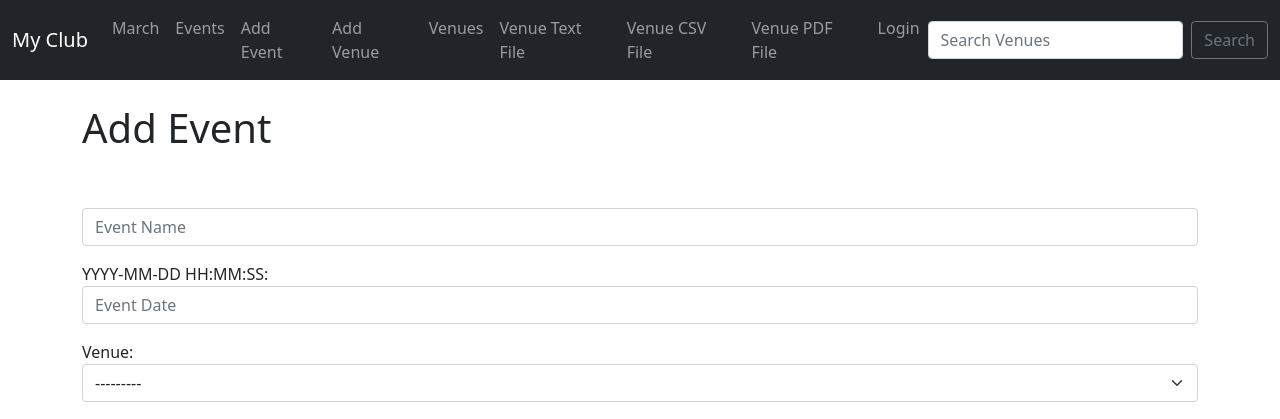
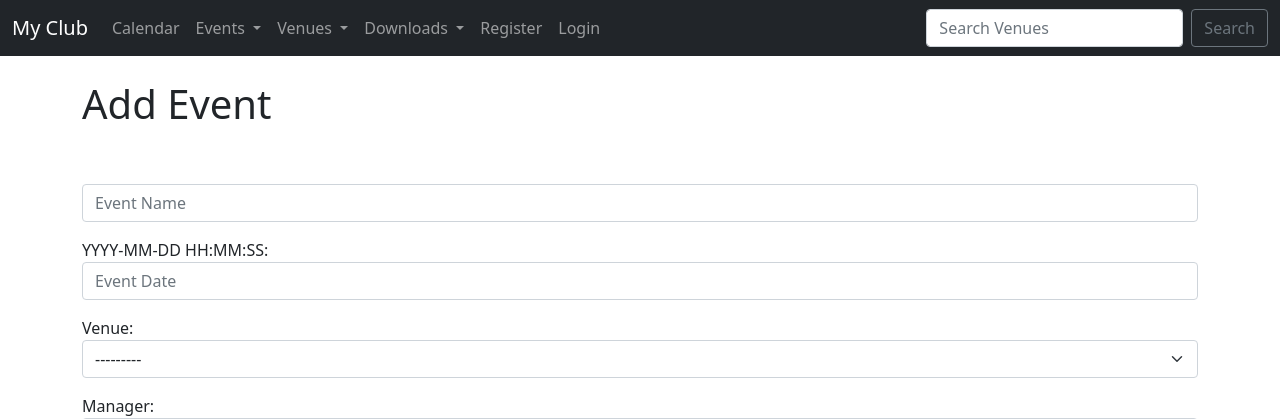
Before and after one commit to flatplanet/Django-Club-Youtube-Playlist, a Django app: page /add_event in a window 1280 px wide. Shown: the top 419 px of the page. Run offline with Django 3.2, Linux system fonts and the light colour scheme; data comes from the database, SQL or seed files in the repository; both versions use the stored data as it was after the commit.

Commit message:
register users

```diff
--- a/events/templates/events/navbar.html
+++ b/events/templates/events/navbar.html
@@ -8,36 +8,64 @@
       <ul class="navbar-nav me-auto mb-2 mb-lg-0">
 
         <li class="nav-item">
-          <a class="nav-link" href="{% url 'home' '2021' 'March' %}">March</a>
+          <a class="nav-link" href="{% url 'home' '2021' 'March' %}">Calendar</a>
         </li>
 
-         <li class="nav-item">
-          <a class="nav-link" href="{% url 'list-events' %}">Events</a>
-        </li>
-        <li class="nav-item">
-          <a class="nav-link" href="{% url 'add-event' %}">Add Event</a>
-        </li>
-         <li class="nav-item">
-          <a class="nav-link" href="{% url 'add-venue' %}">Add Venue</a>
+        <li class="nav-item dropdown">
+          <a class="nav-link dropdown-toggle" href="#" id="navbarDropdown" role="button" data-bs-toggle="dropdown" aria-expanded="false">
+            Events
+          </a>
+          <ul class="dropdown-menu" aria-labelledby="navbarDropdown">
+            <li><a class="dropdown-item" href="{% url 'list-events' %}">All Events</a></li>
+            <li><a class="dropdown-item" href="{% url 'add-event' %}">Add Event</a></li>
+
+
+          </ul>
         </li>
 
-        <li class="nav-item">
-          <a class="nav-link" href="{% url 'list-venues' %}">Venues</a>
+
+      <li class="nav-item dropdown">
+          <a class="nav-link dropdown-toggle" href="#" id="navbarDropdown" role="button" data-bs-toggle="dropdown" aria-expanded="false">
+            Venues
+          </a>
+          <ul class="dropdown-menu" aria-labelledby="navbarDropdown">
+            <li><a class="dropdown-item" href="{% url 'list-venues' %}">All Venues</a></li>
+            <li><a class="dropdown-item" href="{% url 'add-venue' %}">Add Venue</a></li>
+
+          </ul>
         </li>
 
+
+
+
+
+        <li class="nav-item dropdown">
+          <a class="nav-link dropdown-toggle" href="#" id="navbarDropdown" role="button" data-bs-toggle="dropdown" aria-expanded="false">
+            Downloads
+          </a>
+          <ul class="dropdown-menu" aria-labelledby="navbarDropdown">
+            <li><a class="dropdown-item" href="{% url 'venue_text' %}">Venue Text File</a></li>
+            <li><a class="dropdown-item" href="{% url 'venue_csv' %}">Venue CSV File</a></li>
+            <li><a class="dropdown-item" href="{% url 'venue_pdf' %}">Venue PDF File</a></li>
+          </ul>
+        </li>
+
+
+
+
+      {% if user.is_authenticated %}
         <li class="nav-item">
-          <a class="nav-link" href="{% url 'venue_text' %}">Venue Text File</a>
+          <a class="nav-link" href="{% url 'logout' %}">Logout</a>
         </li>
+      {% else %}
         <li class="nav-item">
-          <a class="nav-link" href="{% url 'venue_csv' %}">Venue CSV File</a>
-        </li>
-        <li class="nav-item">
-          <a class="nav-link" href="{% url 'venue_pdf' %}">Venue PDF File</a>
+          <a class="nav-link" href="{% url 'register_user' %}">Register</a>
         </li>
 
         <li class="nav-item">
           <a class="nav-link" href="{% url 'login' %}">Login</a>
         </li>
+      {% endif %}
 
       </ul>
       <form class="d-flex" method=POST action="{% url 'search-venues' %}">
--- a/members/urls.py
+++ b/members/urls.py
@@ -4,4 +4,6 @@ from . import views
 
 urlpatterns = [
     path('login_user', views.login_user, name="login"),
+    path('logout_user', views.logout_user, name='logout'),
+    path('register_user', views.register_user, name='register_user'),
 ]
```
Also changed, not shown: members/templates/authenticate/register_user.html (added, +34 -0 lines), members/views.py (+25 -0 lines), db.sqlite3.
